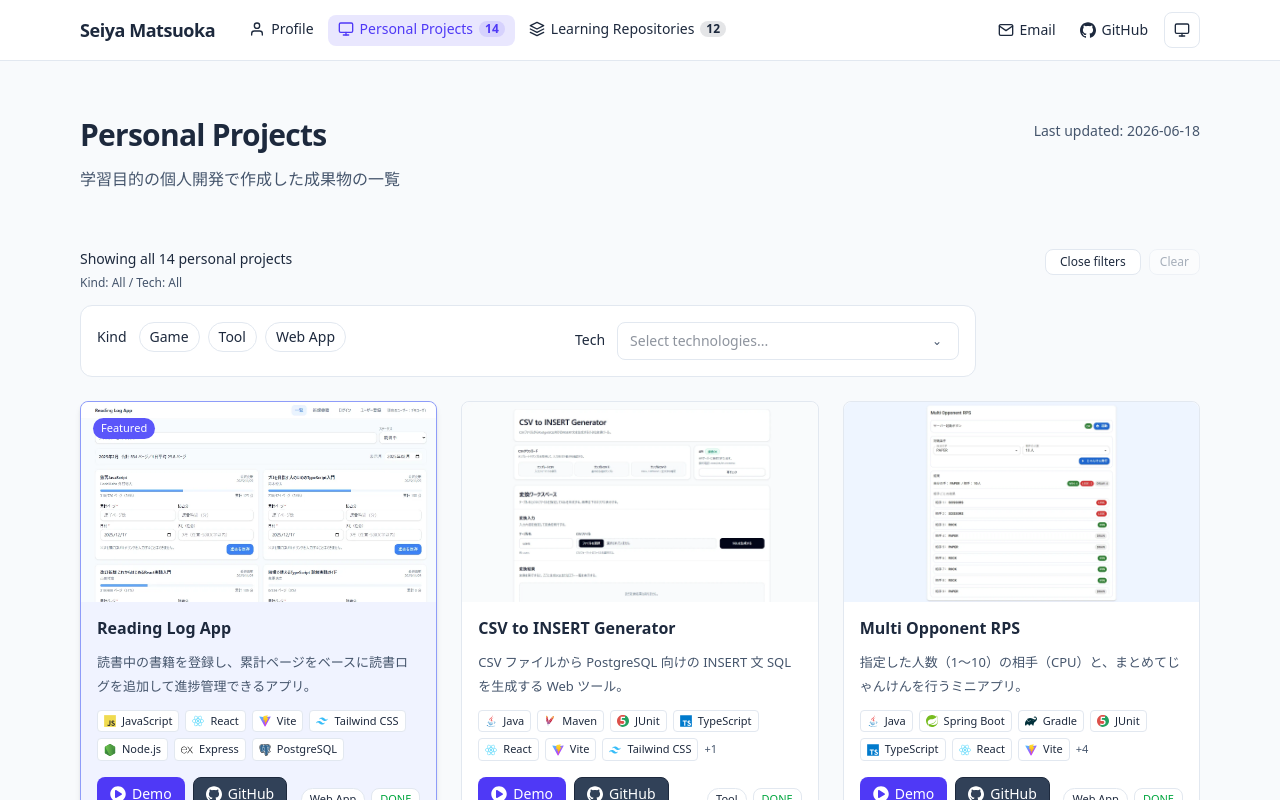
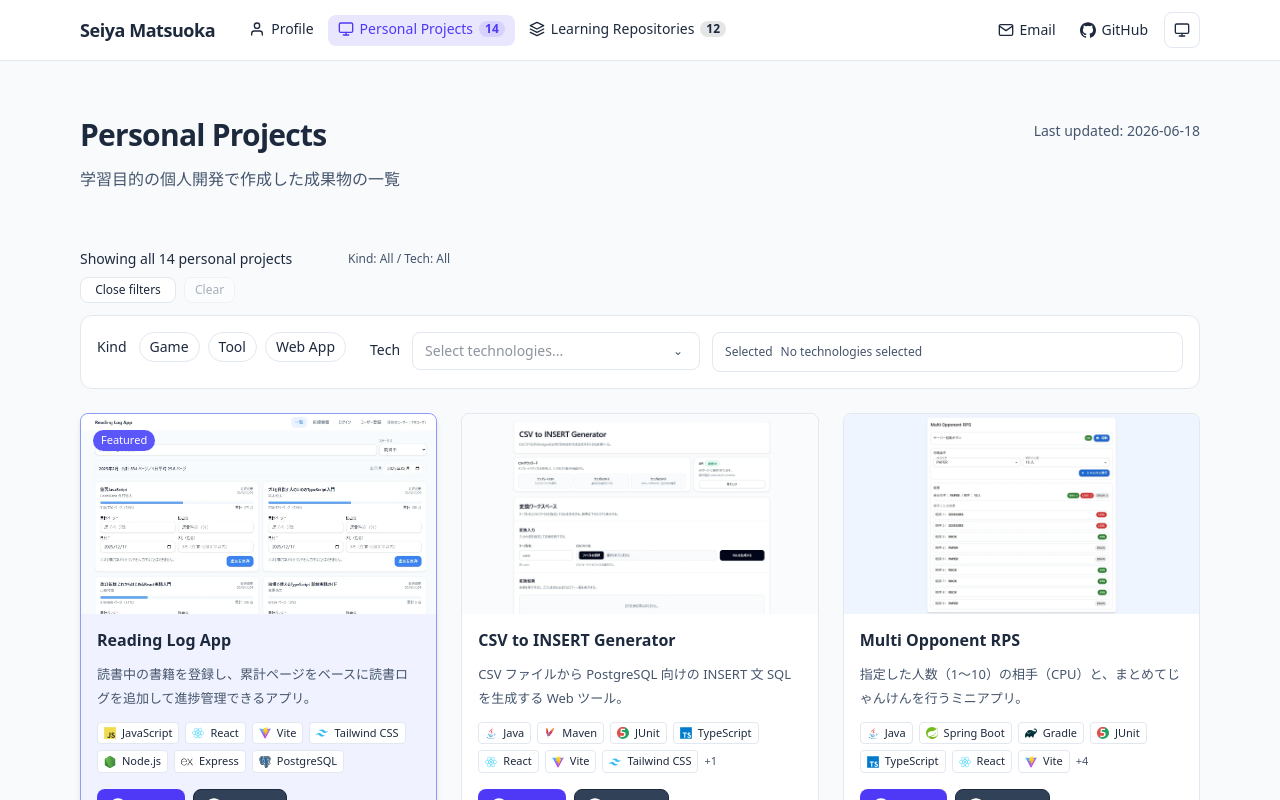
Before and after one commit to seiya-matsuoka/portfolio, a React (Vite) app: page /personal-projects in a window 1280 px wide. Both pictures are taken after a click on the button "Open filters". Shown: the top 800 px of the page. Built offline with nearby package versions, Linux system fonts and the light colour scheme.

Commit message:
feat: フィルターの条件表示と選択済み表示を調整

```diff
--- a/src/components/common/ListFilterPanel.tsx
+++ b/src/components/common/ListFilterPanel.tsx
@@ -49,18 +49,20 @@ export function ListFilterPanel({
 
   return (
     <div className="flex flex-col gap-3">
-      <div className="grid gap-3 md:grid-cols-[minmax(0,1fr)_auto] md:items-start">
-        <div className="min-w-0 space-y-1">
-          <p className="text-sm font-medium" style={{ color: 'var(--color-fg)' }}>
+      <div className="flex flex-col gap-2">
+        <div className="flex flex-col gap-1 md:flex-row md:items-start md:gap-3">
+          <p
+            className="text-sm font-medium md:w-64 md:shrink-0"
+            style={{ color: 'var(--color-fg)' }}
+          >
             {countText}
           </p>
-
-          <p className="text-xs leading-5" style={{ color: 'var(--color-muted)' }}>
+          <p className="min-w-0 text-xs leading-5" style={{ color: 'var(--color-muted)' }}>
             {filterSummary}
           </p>
         </div>
 
-        <div className="flex flex-wrap items-center gap-2 md:justify-self-end">
+        <div className="flex shrink-0 flex-wrap items-center gap-2">
           <button
             type="button"
             onClick={() => setOpen((current) => !current)}
@@ -96,13 +98,13 @@ export function ListFilterPanel({
       {open && (
         <div
           id={panelId}
-          className="max-w-4xl rounded-xl border p-4"
+          className="w-full rounded-xl border p-4"
           style={{
             borderColor: 'var(--color-border)',
             background: 'var(--color-surface)',
           }}
         >
-          <div className="grid gap-4 md:grid-cols-[minmax(0,1fr)_minmax(16rem,24rem)] md:items-start">
+          <div className="flex flex-col gap-4 md:flex-row md:items-start md:gap-6">
             <FilterChipGroup
               label="Kind"
               options={kindOptions}
--- a/src/components/common/MultiSelectCombobox.tsx
+++ b/src/components/common/MultiSelectCombobox.tsx
@@ -75,41 +75,19 @@ export function MultiSelectCombobox({
   }, [open]);
 
   return (
-    <div ref={rootRef} className="flex flex-col gap-2">
-      <div className="grid grid-cols-[auto_minmax(0,1fr)] items-start gap-x-3 gap-y-2">
+    <div
+      ref={rootRef}
+      className="grid grid-cols-[auto_minmax(0,1fr)] items-start gap-x-3 gap-y-2 md:flex md:min-w-0 md:flex-1 md:items-start md:gap-3"
+    >
       <label
         htmlFor={inputId}
-          className="pt-2 text-sm font-medium"
+        className="pt-2 text-sm font-medium md:shrink-0"
         style={{ color: 'var(--color-fg)' }}
       >
         {label}
       </label>
 
-        <div className="min-w-0 space-y-2">
-          {selectedOptions.length > 0 && (
-            <div className="flex flex-wrap gap-1.5" aria-label={`Selected ${label}`}>
-              {selectedOptions.map((option) => (
-                <button
-                  key={option.value}
-                  type="button"
-                  onClick={() => onToggle(option.value)}
-                  className="inline-flex items-center gap-1.5 rounded-full border px-2 py-0.5 text-xs outline-offset-2 transition focus-visible:outline focus-visible:outline-[color:var(--color-ring)]"
-                  aria-label={`Remove ${option.label}`}
-                  style={{
-                    borderColor: 'var(--color-border)',
-                    background: 'var(--color-surface)',
-                    color: 'var(--color-fg)',
-                  }}
-                >
-                  <OptionIcon option={option} className="h-3 w-3" />
-                  <span>{option.label}</span>
-                  <span aria-hidden="true">×</span>
-                </button>
-              ))}
-            </div>
-          )}
-
-          <div className="relative">
+      <div className="relative min-w-0 md:w-72 md:shrink-0">
         <input
           id={inputId}
           type="text"
@@ -202,6 +180,45 @@ export function MultiSelectCombobox({
           </div>
         )}
       </div>
+
+      <div className="col-start-2 min-w-0 md:flex-1" aria-label={`Selected ${label}`}>
+        <div
+          className="flex min-h-10 min-w-0 flex-col gap-2 rounded-lg border px-3 py-2 md:flex-row md:items-center"
+          style={{
+            borderColor: 'var(--color-border)',
+            background: 'var(--color-card)',
+          }}
+        >
+          <span className="shrink-0 text-xs font-medium" style={{ color: 'var(--color-muted)' }}>
+            Selected
+          </span>
+
+          {selectedOptions.length > 0 ? (
+            <div className="flex min-w-0 flex-wrap gap-1.5">
+              {selectedOptions.map((option) => (
+                <button
+                  key={option.value}
+                  type="button"
+                  onClick={() => onToggle(option.value)}
+                  className="inline-flex items-center gap-1.5 rounded-full border px-2 py-0.5 text-xs outline-offset-2 transition focus-visible:outline focus-visible:outline-[color:var(--color-ring)]"
+                  aria-label={`Remove ${option.label}`}
+                  style={{
+                    borderColor: 'var(--color-border)',
+                    background: 'var(--color-surface)',
+                    color: 'var(--color-fg)',
+                  }}
+                >
+                  <OptionIcon option={option} className="h-3 w-3" />
+                  <span>{option.label}</span>
+                  <span aria-hidden="true">×</span>
+                </button>
+              ))}
+            </div>
+          ) : (
+            <span className="text-xs" style={{ color: 'var(--color-muted)' }}>
+              No technologies selected
+            </span>
+          )}
         </div>
       </div>
     </div>
```
Lines whose indentation alone changed are shown as unchanged.
